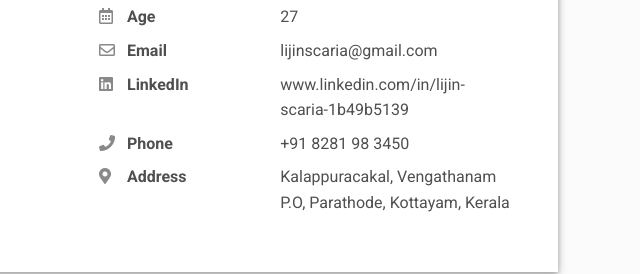
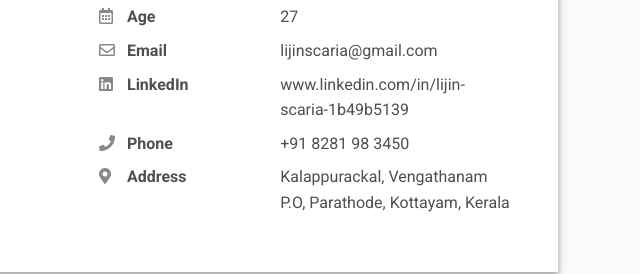
Before and after one commit to lijinscaria/resume, a plain HTML site: page index.html in a window 1280 px wide. Shown: the part 814-1088 px from the top of the page, 640-1280 px from the left. Drawn offline with nearby package versions, Linux system fonts and the light colour scheme.

Commit message:
initial commit

```diff
--- a/index.html
+++ b/index.html
@@ -118,7 +118,7 @@
               <div class="pb-2 fw-bolder"><i class="fas fa-map-marker-alt pe-2 text-muted" style="width:24px;opacity:0.85;"></i> Address</div>
             </div>
             <div class="col-sm-7">
-              <div class="pb-2">Kalappuracakal, Vengathanam P.O, Parathode, Kottayam, Kerala</div>
+              <div class="pb-2">Kalappurackal, Vengathanam P.O, Parathode, Kottayam, Kerala</div>
             </div>
           </div>
         </div>
```
